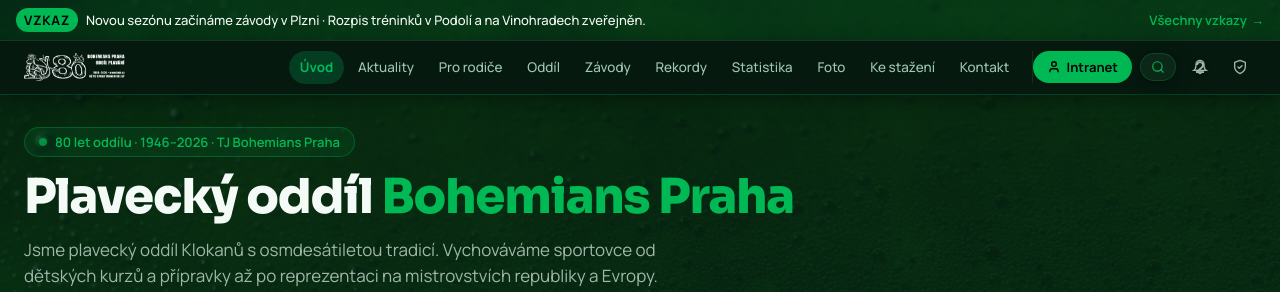
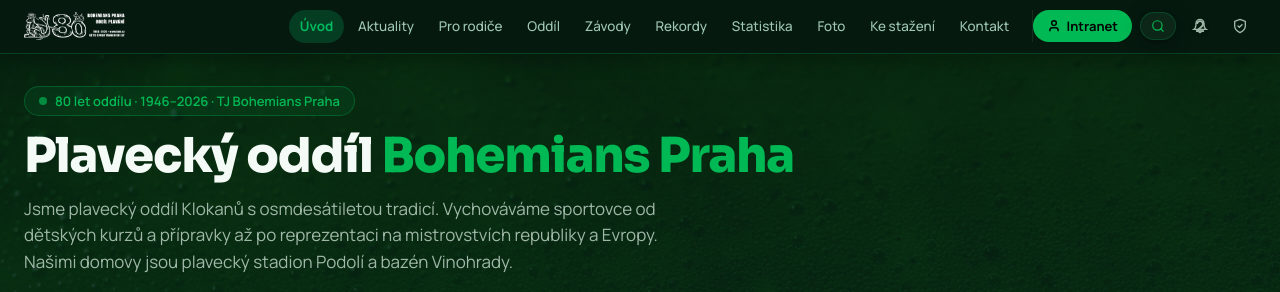
Before and after one commit to Kryspe/bohemka-vanilla, a PHP site: page /index.html in a window 1280 px wide. Shown: the top 292 px of the page. Run offline with PHP 8.4, Linux system fonts and the light colour scheme; data that the repository does not hold is empty.

Commit message:
fix(ui): remove top notice announcement banner above header

```diff
--- a/index.html
+++ b/index.html
@@ -36,18 +36,6 @@
 
   <div class="flex min-h-screen flex-col">
 
-    <!-- TOP NOTICE BANNER -->
-    <div class="border-b border-primary/20 bg-primary/10 px-4 py-2 text-xs sm:text-sm">
-      <div class="mx-auto flex max-w-7xl items-center justify-between gap-3">
-        <div class="flex items-center gap-2 text-foreground font-medium truncate">
-          <span class="inline-flex shrink-0 items-center rounded-full bg-primary px-2 py-0.5 text-[0.68rem] font-bold text-primary-foreground uppercase tracking-wider">Vzkaz</span>
-          <span class="truncate">Novou sezónu začínáme závody v Plzni · Rozpis tréninků v Podolí a na Vinohradech zveřejněn.</span>
-        </div>
-        <a href="pro-rodice.html" class="shrink-0 font-semibold text-primary hover:underline flex items-center gap-1 text-xs sm:text-sm">
-          <span>Všechny vzkazy</span> &rarr;
-        </a>
-      </div>
-    </div>
 
     <!-- SITE HEADER -->
     <header class="sticky top-0 z-50 w-full site-header transition-colors">
```
Also changed, not shown: index.php (+0 -14 lines).
